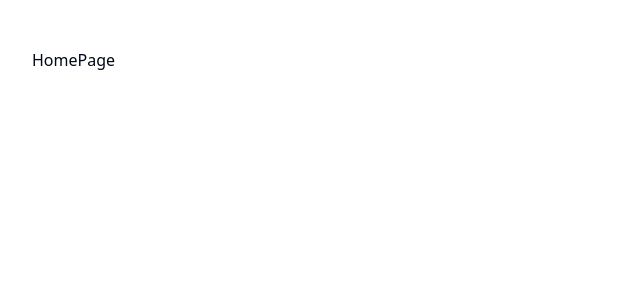
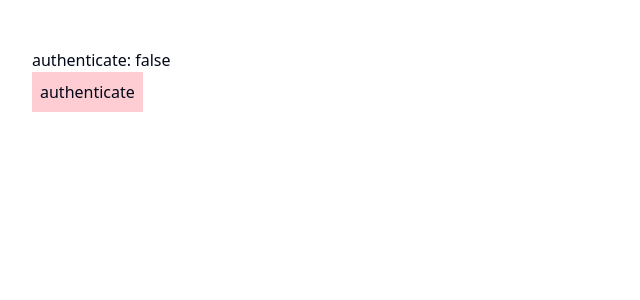
Before and after one commit to snigbar/monsoonMart, a React (Vite) app: page / in a window 1280 px wide. Shown: the top 300 px of the page, without its empty margins (0-640 px from the left). Built offline with nearby package versions, Linux system fonts and the light colour scheme; no server answers.

Commit message:
setup redux with rtk query

```diff
--- a/package.json
+++ b/package.json
@@ -21,6 +21,7 @@
     "@radix-ui/react-icons": "^1.3.0",
     "@radix-ui/react-label": "^2.0.2",
     "@radix-ui/react-slot": "^1.0.2",
+    "@reduxjs/toolkit": "^2.2.1",
     "class-variance-authority": "^0.7.0",
     "clsx": "^2.1.0",
     "country-state-city": "^3.2.1",
@@ -28,6 +29,7 @@
     "react-dom": "^18.2.0",
     "react-hook-form": "^7.50.1",
     "react-lottie": "^1.2.4",
+    "react-redux": "^9.1.0",
     "react-router-dom": "^6.22.1",
     "tailwind-merge": "^2.2.1",
     "tailwindcss-animate": "^1.0.7",
--- a/src/main.tsx
+++ b/src/main.tsx
@@ -2,9 +2,13 @@ import React from "react";
 import ReactDOM from "react-dom/client";
 import App from "./App.tsx";
 import "./index.css";
+import { Provider } from "react-redux";
+import { store } from "./store/store.ts";
 
 ReactDOM.createRoot(document.getElementById("root")!).render(
   <React.StrictMode>
-    <App />
+    <Provider store={store}>
+      <App />
+    </Provider>
   </React.StrictMode>,
 );
--- a/src/pages/Auth/Register.tsx
+++ b/src/pages/Auth/Register.tsx
@@ -1,12 +1,6 @@
 import { z } from "zod";
 import { useForm, SubmitHandler } from "react-hook-form";
-import {
-  CardTitle,
-  CardDescription,
-  CardHeader,
-  CardContent,
-  Card,
-} from "@/components/ui/card";
+import { CardTitle, CardHeader, CardContent, Card } from "@/components/ui/card";
 
 import { Label } from "@/components/ui/label";
 import { Input } from "@/components/ui/input";
@@ -108,9 +102,6 @@ export default function Register() {
           <CardTitle className="text-2xl text-center font-bold">
             Create an account
           </CardTitle>
-          <CardDescription className="text-center">
-            Enter your email and password to sign up
-          </CardDescription>
         </CardHeader>
         <CardContent>
           <form className="space-y-4" onSubmit={handleSubmit(onSubmit)}>
--- a/src/pages/HomePage/HomePage.tsx
+++ b/src/pages/HomePage/HomePage.tsx
@@ -1,3 +1,23 @@
+import { useAppDispatch, useAppSelector } from "@/store/hooks/hooks";
+import { authenticate } from "@/store/slices/userSlice/user.slice";
+
 export default function HomePage() {
-  return <div>HomePage</div>;
+  const isAuhthenticated = useAppSelector(
+    (state) => state.user.isAuhthenticated,
+  );
+
+  const dispatch = useAppDispatch();
+  console.log(isAuhthenticated);
+
+  return (
+    <div>
+      <p>authenticate: {isAuhthenticated.toString()}</p>
+      <button
+        onClick={() => dispatch(authenticate())}
+        className="p-2 bg-rose-200"
+      >
+        authenticate
+      </button>
+    </div>
+  );
 }
--- /dev/null
+++ b/src/store/api/baseApi.ts
@@ -0,0 +1,9 @@
+import { createApi, fetchBaseQuery } from "@reduxjs/toolkit/query";
+// base api
+export const baseApi = createApi({
+  reducerPath: "baseApi",
+  baseQuery: fetchBaseQuery({
+    baseUrl: import.meta.env.VITE_SERVER_URL,
+  }),
+  endpoints: () => ({}),
+});
--- /dev/null
+++ b/src/store/baseReducer.ts
@@ -0,0 +1,7 @@
+import { baseApi } from "./api/baseApi";
+import userReducer from "./slices/userSlice/user.slice";
+
+export const baseReducers = {
+  [baseApi.reducerPath]: baseApi.reducer,
+  user: userReducer,
+};
--- /dev/null
+++ b/src/store/hooks/hooks.ts
@@ -0,0 +1,6 @@
+import { useDispatch, useSelector } from "react-redux";
+import { AppDispatch, RootState } from "../store";
+
+// Use throughout your app instead of plain `useDispatch` and `useSelector`
+export const useAppDispatch = useDispatch.withTypes<AppDispatch>();
+export const useAppSelector = useSelector.withTypes<RootState>();
--- /dev/null
+++ b/src/store/slices/userSlice/user.slice.ts
@@ -0,0 +1,16 @@
+import { createSlice } from "@reduxjs/toolkit";
+
+export const userSlice = createSlice({
+  name: "user",
+  initialState: {
+    isAuhthenticated: false,
+  },
+  reducers: {
+    authenticate: (state) => {
+      state.isAuhthenticated = !state.isAuhthenticated;
+    },
+  },
+});
+
+export const { authenticate } = userSlice.actions;
+export default userSlice.reducer;
--- /dev/null
+++ b/src/store/store.ts
@@ -0,0 +1,15 @@
+import { configureStore } from "@reduxjs/toolkit";
+import { baseReducers } from "./baseReducer";
+import { baseApi } from "./api/baseApi";
+// ...
+
+export const store = configureStore({
+  reducer: baseReducers,
+  middleware: (getDefaultMiddleware) =>
+    getDefaultMiddleware().concat(baseApi.middleware),
+});
+
+// Infer the `RootState` and `AppDispatch` types from the store itself
+export type RootState = ReturnType<typeof store.getState>;
+// Inferred type: {posts: PostsState, comments: CommentsState, users: UsersState}
+export type AppDispatch = typeof store.dispatch;
```
Also changed, not shown: 1 other file (tests, documents, lock files or other folders).
